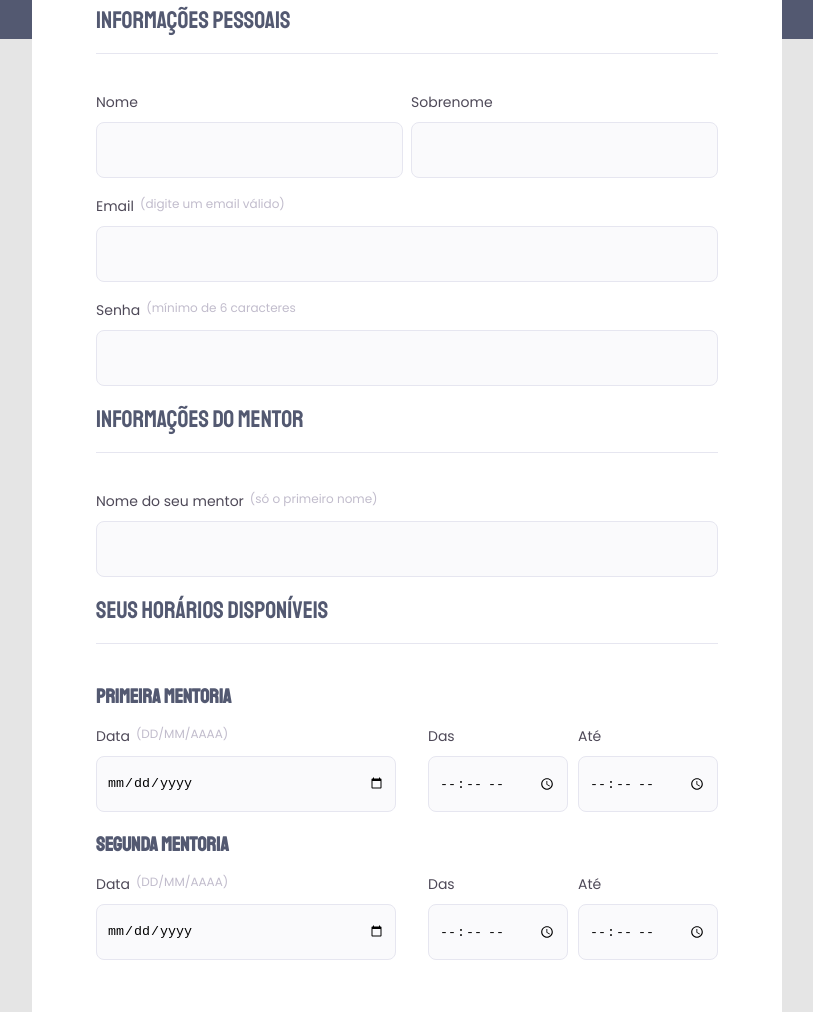
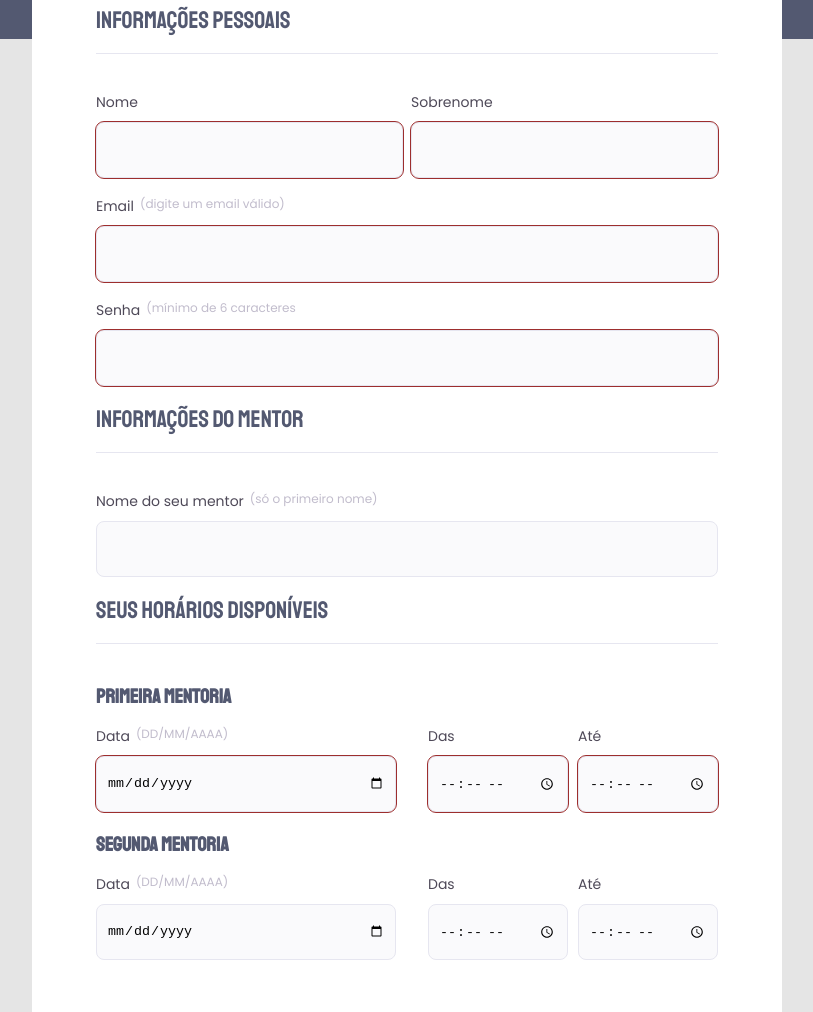
Before and after one commit to Solimar13/Formulario-Mentoria, a plain HTML site: page index.html in a window 1280 px wide. Shown: the part 397-1409 px from the top of the page, without its empty margins (233-1046 px from the left). Drawn offline with Linux system fonts and the light colour scheme.

Commit message:
Finalizada a validação dos campos e a estilização

```diff
--- a/index.html
+++ b/index.html
@@ -25,24 +25,24 @@
           <div class="input-wrapper name">
             <div class="first-name">
               <label for="name">Nome</label>
-              <input type="text" id="name" />
+              <input type="text" id="name" required />
             </div>
             <div class="last-name">
               <label for="lastname">Sobrenome</label>
-              <input type="text" id="lastname" />
+              <input type="text" id="lastname" required/>
             </div>
           </div>
           <div class="input-wrapper">
             <label for="email"
               >Email <span>(digite um email válido)</span></label
             >
-            <input type="email" id="email" />
+            <input type="email" id="email" required />
           </div>
           <div class="input-wrapper">
             <label for="password"
               >Senha <span>(mínimo de 6 caracteres</span></label
             >
-            <input type="password" id="password" />
+            <input type="password" id="password" required />
           </div>
         </fieldset>
         <fieldset>
@@ -58,15 +58,15 @@
           <div class="mentorship-date">
             <div class="input-wrapper date">
               <label for="first-date">Data <span>(DD/MM/AAAA)</span></label>
-              <input type="date" id="first-date">
+              <input type="date" id="first-date" required>
             </div>
               <div class="input-wrapper">
                 <label for="begin1">Das</label>
-                <input type="time" id="begin1">
+                <input type="time" id="begin1" required>
               </div>
               <div class="input-wrapper">
                 <label for="end1">Até</label>
-                <input type="time" id="end1">
+                <input type="time" id="end1" required>
               </div>
           </div>
             <h2>Segunda mentoria</h2>
--- a/style.css
+++ b/style.css
@@ -166,3 +166,7 @@ footer button {
 footer button:hover {
   background: #ed284f;
 }
+
+input:required {
+  outline: 1px solid rgb(157, 46, 46);
+}
```
